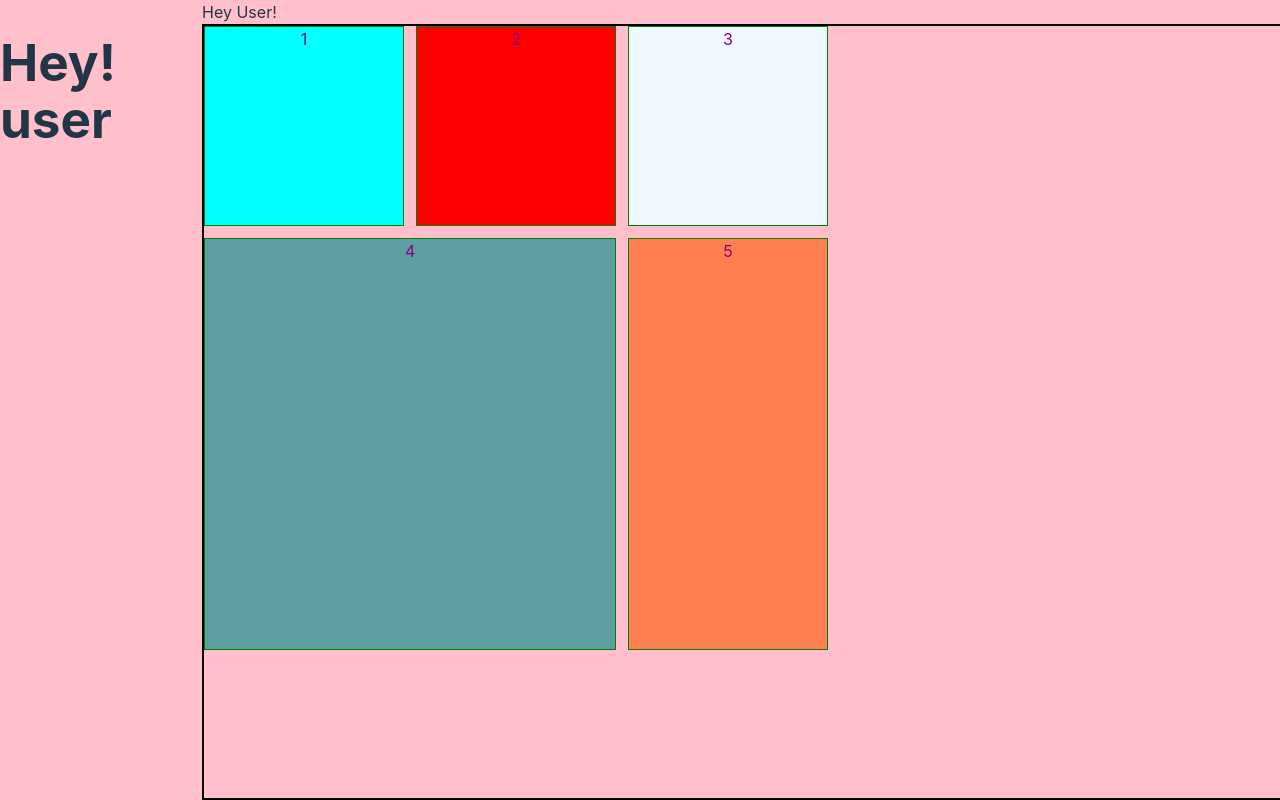
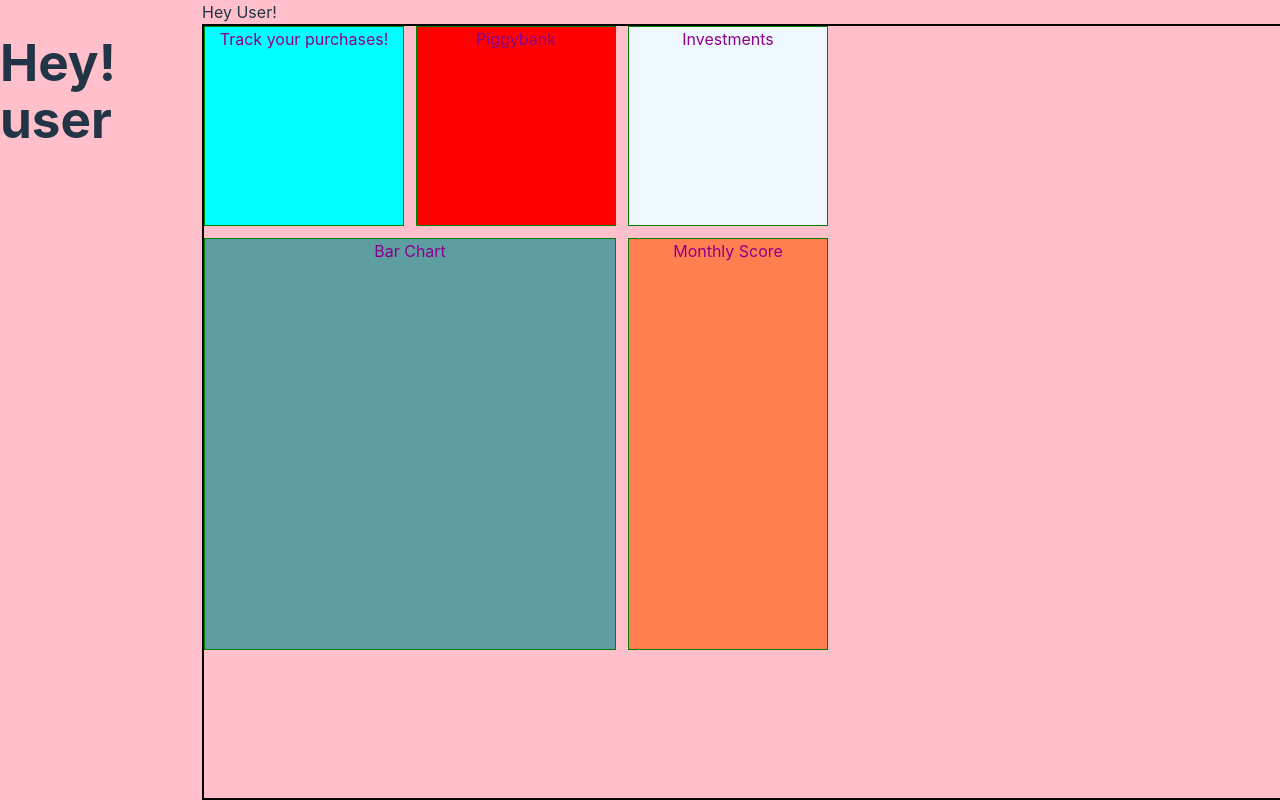
Before and after one commit to georgetsai2028/Budgeting-App, a React (Vite) app: page /user-dashboard in a window 1280 px wide. Built offline with nearby package versions, Linux system fonts and the light colour scheme.

Commit message:
added names to boxes to know which is what

```diff
--- a/src/pages/UserDashboard.jsx
+++ b/src/pages/UserDashboard.jsx
@@ -16,11 +16,11 @@ export function UserDashboard() {
                 Hey User!
             </header>
             <div className="gridContainer">
-                <div className = "item" id="purchaseTracker">1</div>
-                <div className = "item" id="piggybank">2</div>
-                <div className = "item" id="investments">3</div>
-                <div className = "item" id="barChart">4</div>
-                <div className = "item" id="score">5</div>
+                <div className = "item" id="purchaseTracker">Track your purchases!</div>
+                <div className = "item" id="piggybank">Piggybank</div>
+                <div className = "item" id="investments">Investments</div>
+                <div className = "item" id="barChart">Bar Chart</div>
+                <div className = "item" id="score">Monthly Score</div>
             </div>
             </div>
             </div>
```
